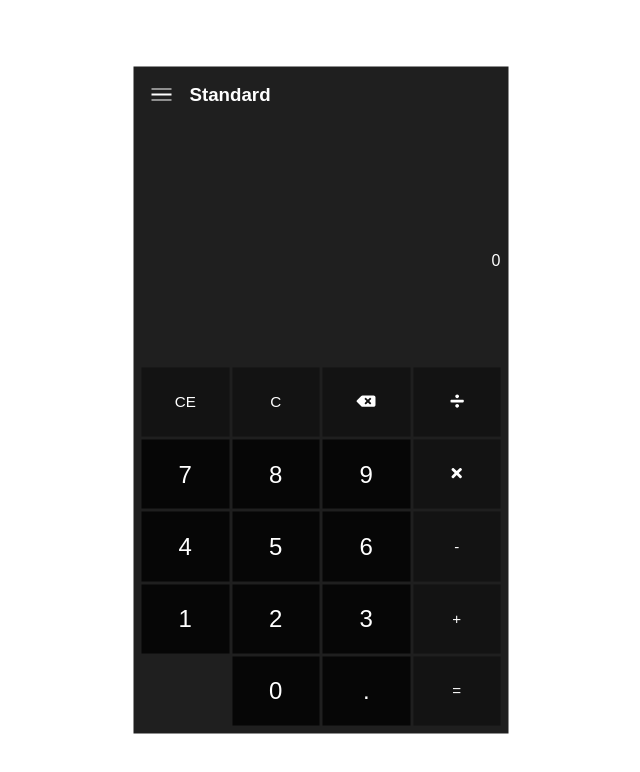
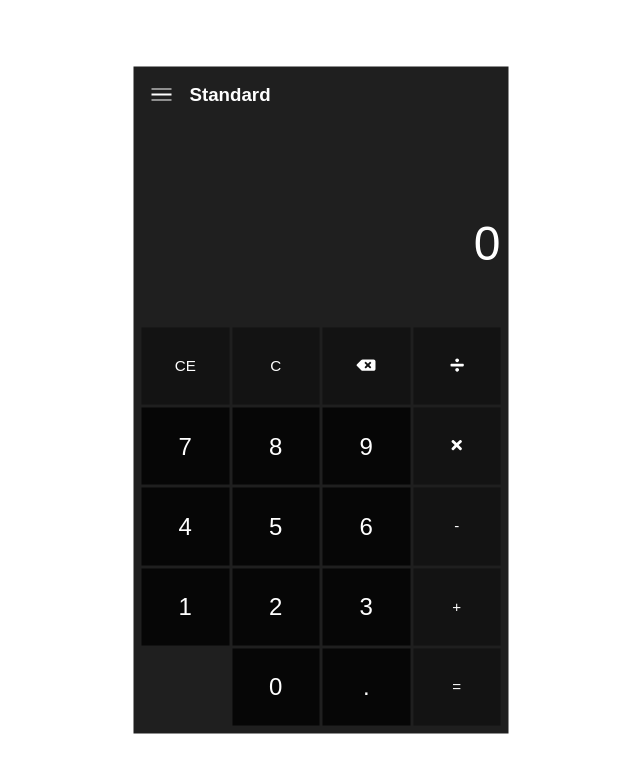
Before and after one commit to ThomasTW935/Windows-Calculator, a React (Create React App) app: page / in a window 1280 px wide. Shown: the top 772 px of the page, without its empty margins (319-959 px from the left). Built offline with nearby package versions, Linux system fonts and the light colour scheme.

Commit message:
Fix style of calculator buttons

```diff
--- a/src/Components/CalculatorTile.js
+++ b/src/Components/CalculatorTile.js
@@ -3,7 +3,7 @@ import React from 'react'
 export default function CalculatorTile({state}) {
     const {value,equation} = state
     return (
-        <div className='tile justify-right'>
+        <div className='tile tile-calculator justify-right'>
             <p className='equation'>{equation}</p>
             <p>{value}</p>
         </div>
--- a/src/styles/_component.scss
+++ b/src/styles/_component.scss
@@ -8,11 +8,14 @@
         outline: none;
         border: none;
     }
+    &-calculator{
+        font-size: 3rem;
+    }
     .fontBold{
         font-weight: bold;
     }
     .equation{
-        font-size: .8rem;
+        font-size: 1rem;
         height: .8rem;
         margin: 1em 0;
     }
--- a/src/styles/_layout.scss
+++ b/src/styles/_layout.scss
@@ -86,7 +86,7 @@
         grid-template: repeat(5,1fr) / repeat(3,1fr);
     }
     &__CALCULATOR{
-        height: 55%;
+        height: 100%;
         grid-template: repeat(5,1fr) / repeat(4,1fr);
     }
 }
--- a/src/styles/main.css
+++ b/src/styles/main.css
@@ -94,12 +94,16 @@ select {
   border: none;
 }
 
+.tile-calculator {
+  font-size: 3rem;
+}
+
 .tile .fontBold {
   font-weight: bold;
 }
 
 .tile .equation {
-  font-size: .8rem;
+  font-size: 1rem;
   height: .8rem;
   margin: 1em 0;
 }
@@ -285,7 +289,7 @@ select {
 }
 
 .buttonCon__CALCULATOR {
-  height: 55%;
+  height: 100%;
   -ms-grid-rows: (1fr)[5];
   -ms-grid-columns: (1fr)[4];
       grid-template: repeat(5, 1fr)/repeat(4, 1fr);
```
Also changed, not shown: 1 other file (tests, documents, lock files or other folders).
